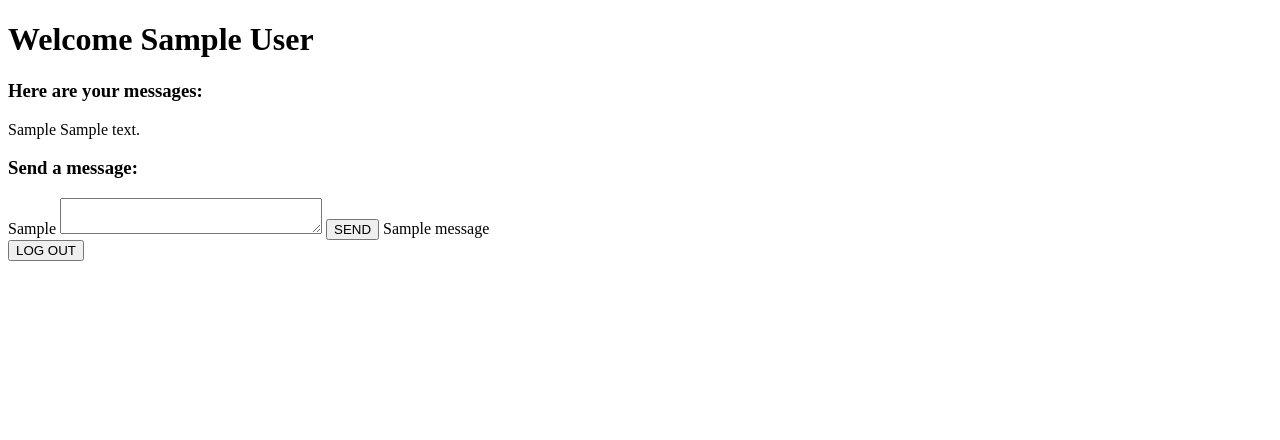
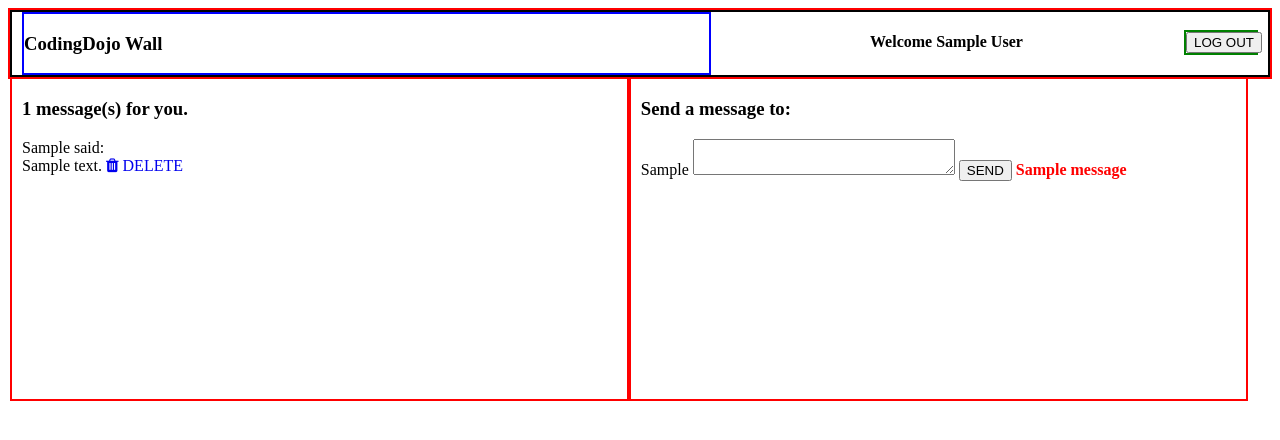
Before and after one commit to IanAranha/Flask_mySQL, a Flask app: template the_wall/templates/success.html in a window 1280 px wide. Shown: the top 440 px of the page. Run offline with Flask 2, Linux system fonts and the light colour scheme; the visitor is signed in with stand-in values (Sample User, id 1); the template is opened without the code that fills it: most values are stand-ins (such as "Sample title", 1, 10 or a date in 2020); one stand-in notice (Sample message) is shown.

Commit message:
More functionality added to 'The_Wall' project

```diff
--- a/the_wall/server.py
+++ b/the_wall/server.py
@@ -102,8 +102,12 @@ def login():
 
 @app.route('/success')
 def success():
-    flash('Registration successful. Log-in to proceed', 'log_email')
-    return redirect('/')
+    if 'email' not in session:
+        ip_add = request.remote_addr
+        return render_template('hack.html', ip=ip_add)
+    else:
+        flash('Registration successful. Log-in to proceed', 'log_email')
+        return redirect('/')
 
 
 @app.route('/login_success')
@@ -118,7 +122,6 @@ def log_in():
              'user' : session['user_id']
          }
         all_messages = mysql.query_db(queryA, dataA)
-        print (all_messages)
 
         mysql = connectToMySQL('the_wall')
         queryB = "SELECT * FROM users WHERE users.email != %(email)s;"
@@ -126,7 +129,24 @@ def log_in():
             'email' : session['email']
         }
         all_other_users = mysql.query_db(queryB, dataB)
-        return render_template('success.html',myMessages=all_messages, all_other_users=all_other_users)
+
+        mysql = connectToMySQL('the_wall')
+        queryC = "SELECT COUNT(*) FROM messages WHERE written_for = %(user)s"
+        dataC = {
+             'user' : session['user_id']
+         }
+        messageCount = mysql.query_db(queryC, dataC)
+        counter = messageCount[0]['COUNT(*)']
+        return render_template('success.html',myMessages=all_messages, all_other_users=all_other_users, messageCount=counter)
+
+@app.route('/delete', methods=['POST', "GET"])
+def delete():
+    if request.method=='POST':
+        return redirect('/login_success')
+    else:
+        print("HERE")
+        return redirect('/login_success')
+
 
 @app.route('/log_out' , methods=['POST'])
 def log_out():
@@ -139,8 +159,6 @@ def add_message():
     if len(request.form['message']) < 1:
         flash('You must include a message', 'message')
     mysql = connectToMySQL('the_wall')
-    print(request.form['message'])
-    print(request.form['message_recipant'])
     query = 'INSERT INTO messages (message_text, written_for, created_at, updated_at, written_by) VALUES (%(message)s, %(written_for)s, NOW(),NOW(), %(written_by)s)'
     data = {
         'message' : request.form['message'],
--- a/the_wall/static/css/myStyle.css
+++ b/the_wall/static/css/myStyle.css
@@ -2,16 +2,47 @@
     border: 2px solid black;
     width: auto;
     height: auto;
-    font-size: 18px;
+}
+#container2{
+    border: 2px solid red;
+    width: auto;
+    height: auto;
+}
+.menubar{
+    border: 2px solid black;
+    height: 10%;
+    padding-left: 10px;
+}
+.logo{
+    width: 55%;
+    border: 2px solid blue;
+    display: inline-block;
+}
+.menu_right_floater{
+    align-content: center;
+    float: right;
+}
+
+.greeting{
+    display: inline-block;
+    width: 300px;
+    margin-right: 20px;
+    margin-right: 10px
+}
+
+.logout{
+    display: inline-block;
+    width: 70px;
+    border: 2px solid green;
+    margin-right: 10px
 }
 
 .formbox{
-    width: 47%;
+    width: 48%;
     height: 320px;
-    padding: 1%;
+    padding-left: 10px;
     border: 2px solid red;
     float: left;
-    align-content: center
 }
 
 #messagebox{
--- a/the_wall/templates/success.html
+++ b/the_wall/templates/success.html
@@ -4,24 +4,46 @@
     <meta charset="UTF-8">
     <meta name="viewport" content="width=device-width, initial-scale=1.0">
     <meta http-equiv="X-UA-Compatible" content="ie=edge">
+    <link rel="stylesheet"  type='text/css' href="{{ url_for('static', filename='css/myStyle.css')}}">
+    <link rel="stylesheet" href="https://cdnjs.cloudflare.com/ajax/libs/font-awesome/4.7.0/css/font-awesome.min.css">
     <title>The Wall</title>
 </head>
 <body>
-    <h1>Welcome {{session['first_name']}}</h1>
-    <div>
-        <h3>Here are your messages:</h3>
+    <div id='container2'>
+        <div class='menubar'>
+            <div class='logo'>
+                <h3>CodingDojo Wall </h3>
+            </div>
+            <div class='menu_right_floater'>
+                <div class='greeting'>
+                    <h4> Welcome {{session['first_name']}}</h4>
+                </div>
+                <div class='logout'>
+                    <form  action='/log_out' method='POST'>
+                        <input type="submit" value='LOG OUT'>
+                    </form>
+                </div>
+            </div>
+        </div>
+        <div class='formbox'>
+            <h3>{{messageCount}} message(s) for you.
+            </h3>
                 {%for message in myMessages%}
-                {{message.first_name}}
+                    {{message.first_name}} said:<br>
                     {{message.message_text}}
+                    <a href="{{ url_for('delete') }}"'><i class="fa fa-trash"> DELETE</i></a><br>
+                    <br>
                 {%endfor%}
-        <h3>Send a message:</h3>
+        </div>
+        <div class='formbox'>
+            <h3>Send a message to:</h3>
             {%for user in all_other_users%}
             <form action='/add_message' method='POST'>
                 {{user['first_name']}}
                 <input type="hidden" name="message_recipant" value="{{user['id']}}">
                 <textarea rows="2" cols="30" name='message'></textarea>
                 <input type="submit" value = "SEND">
-            {% with errors = get_flashed_messages(category_filter=["first_name"]) %}
+                {% with errors = get_flashed_messages(category_filter=["message"]) %}
                     {% if errors %}
                         {% for msg in errors %}
                             <span class='error'>{{ msg }}</span>
@@ -31,8 +53,6 @@
             </form>
             {%endfor%}
         </div>
-    <form action='/log_out' method='POST'>
-        <input type="submit" value='LOG OUT'>
-    </form>
+    </div>
 </body>
 </html>
```
Also changed, not shown: emails/server.py (+7 -3 lines), the_wall/templates/index.html (+12 -0 lines). Lines whose indentation alone changed are shown as unchanged.
